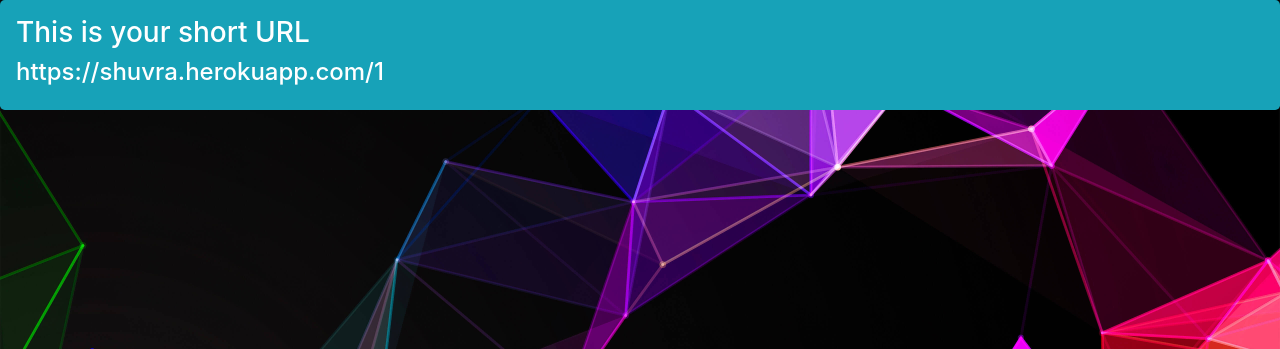
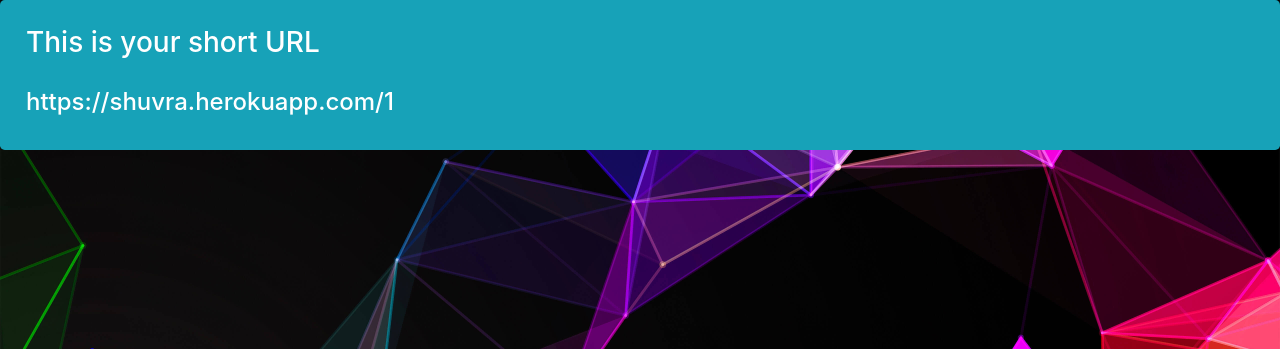
Before and after one commit to shuvra-matrix/URL-Shortener-Using-Flask, a Flask app: page /short/1 in a window 1280 px wide. Shown: the part 80-429 px from the top of the page. Run offline with Flask 2, Linux system fonts and the light colour scheme; some libraries are stand-ins or nearby versions.

Commit message:
Update style.css

```diff
--- a/static/style/style.css
+++ b/static/style/style.css
@@ -20,5 +20,7 @@ html, body {
   background-repeat: no-repeat;
   background-size: cover;
 }
-h3{overflow: auto}
-h4{overflow: auto}
+h3{
+  padding: 10px;
+  overflow: auto;}
+h4{  padding: 10px;overflow: auto}
```
